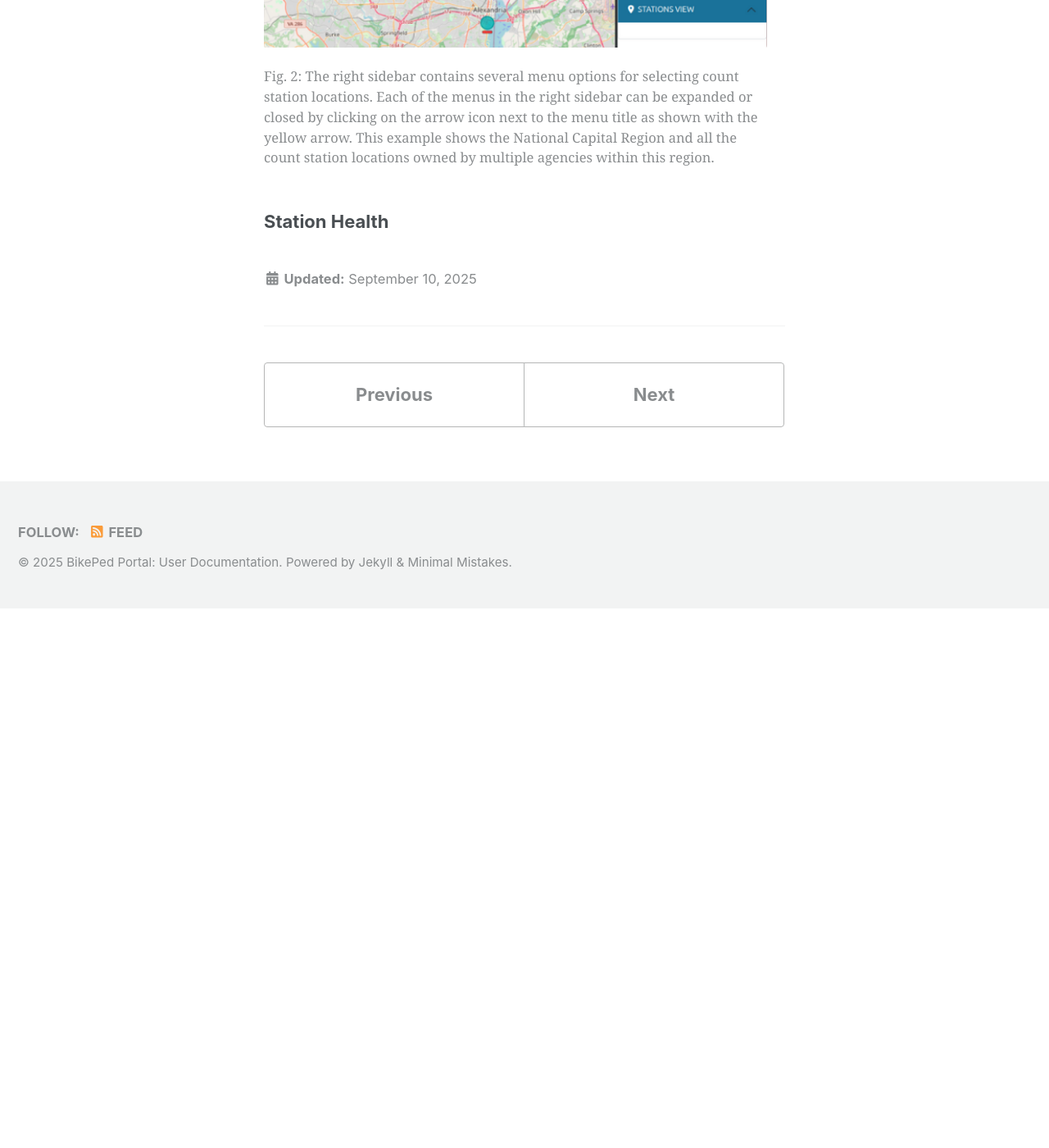
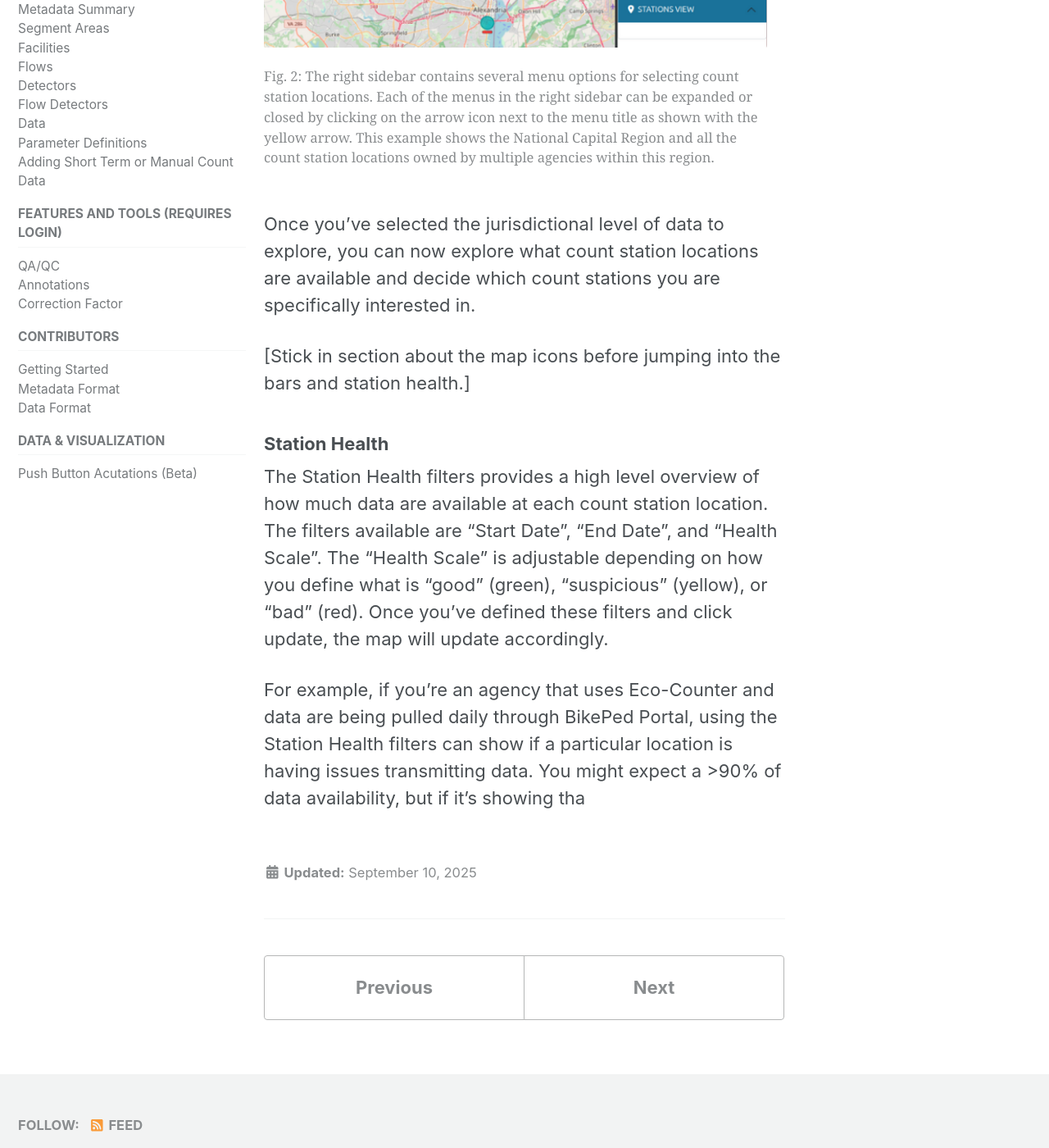
Before and after one commit to PSUTrec/documentation, a Jekyll site: the page built from _documents/15-exploreplus.md, in a window 1280 px wide and 1400 px high, scrolled down 1691 px. Shown: the whole window at 82% size. Built offline with Jekyll 4.4.1, drawn with Linux system fonts in a browser that asks for light colours; nearby versions of some CDN libraries; before the commit the page ends 2432 px from its top, so only the background shows below that.

Commit message:
adding staiton health section

```diff
--- a/_documents/15-exploreplus.md
+++ b/_documents/15-exploreplus.md
@@ -19,4 +19,12 @@ You will first need to select if you want to explore by organization, region, or
     <figcaption>Fig. 2: The right sidebar contains several menu options for selecting count station locations. Each of the menus in the right sidebar can be expanded or closed by clicking on the arrow icon next to the menu title as shown with the yellow arrow. This example shows the National Capital Region and all the count station locations owned by multiple agencies within this region.</figcaption>
 </figure>
 
+Once you've selected the jurisdictional level of data to explore, you can now explore what count station locations are available and decide which count stations you are specifically interested in.
+
+[Stick in section about the map icons before jumping into the bars and station health.]
+
 ### Station Health
+The Station Health filters provides a high level overview of how much data are available at each count station location. The filters available are "Start Date", "End Date", and "Health Scale". The "Health Scale" is adjustable depending on how you define what is "good" (green), "suspicious" (yellow), or "bad" (red). Once you've defined these filters and click update, the map will update accordingly.
+
+
+For example, if you're an agency that uses Eco-Counter and data are being pulled daily through BikePed Portal, using the Station Health filters can show if a particular location is having issues transmitting data. You might expect a >90% of data availability, but if it's showing tha
```
